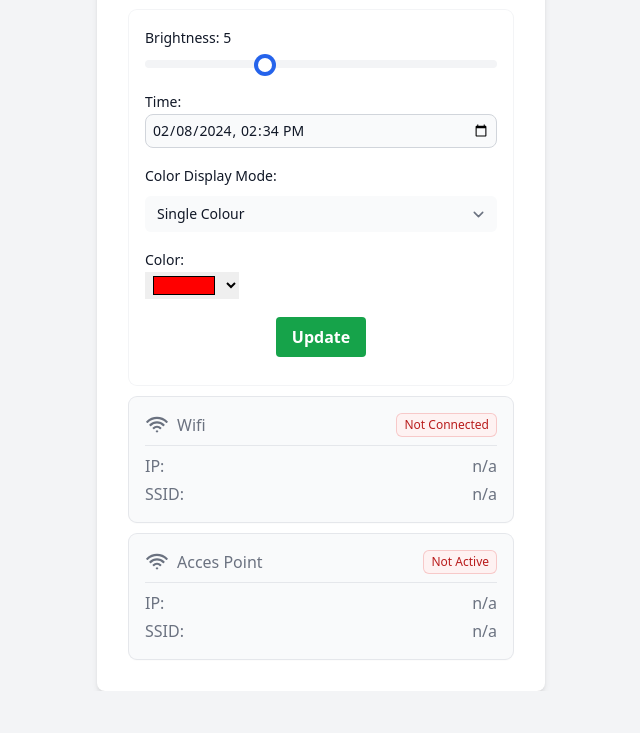
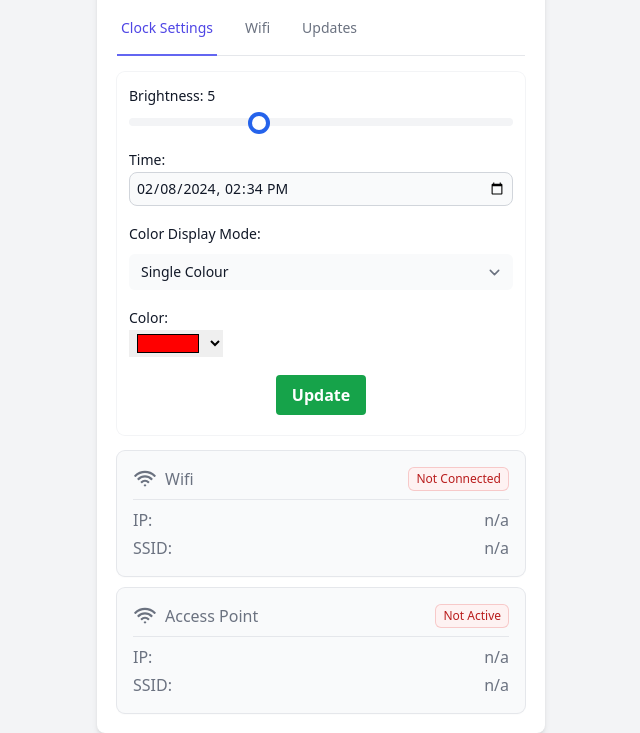
Before and after one commit to gurgleapps/Gurgle-Apps-Word-Clock, a plain HTML site: page src/www/time.html in a window 1280 px wide. Shown: the part 246-979 px from the top of the page, without its empty margins (319-959 px from the left). Before the commit the page ends 937 px from the top, so only its background shows below. Drawn offline with Linux system fonts and the light colour scheme; no server answers.

Commit message:
added tabs and collapse

```diff
--- /dev/null
+++ b/src/www/js/collapse.min.js
@@ -0,0 +1 @@
+(()=>{function g(n){n.directive("collapse",e),e.inline=(t,{modifiers:i})=>{i.includes("min")&&(t._x_doShow=()=>{},t._x_doHide=()=>{})};function e(t,{modifiers:i}){let r=l(i,"duration",250)/1e3,u=l(i,"min",0),h=!i.includes("min");t._x_isShown||(t.style.height=`${u}px`),!t._x_isShown&&h&&(t.hidden=!0),t._x_isShown||(t.style.overflow="hidden");let c=(d,s)=>{let o=n.setStyles(d,s);return s.height?()=>{}:o},f={transitionProperty:"height",transitionDuration:`${r}s`,transitionTimingFunction:"cubic-bezier(0.4, 0.0, 0.2, 1)"};t._x_transition={in(d=()=>{},s=()=>{}){h&&(t.hidden=!1),h&&(t.style.display=null);let o=t.getBoundingClientRect().height;t.style.height="auto";let a=t.getBoundingClientRect().height;o===a&&(o=u),n.transition(t,n.setStyles,{during:f,start:{height:o+"px"},end:{height:a+"px"}},()=>t._x_isShown=!0,()=>{t.getBoundingClientRect().height==a&&(t.style.overflow=null)})},out(d=()=>{},s=()=>{}){let o=t.getBoundingClientRect().height;n.transition(t,c,{during:f,start:{height:o+"px"},end:{height:u+"px"}},()=>t.style.overflow="hidden",()=>{t._x_isShown=!1,t.style.height==`${u}px`&&h&&(t.style.display="none",t.hidden=!0)})}}}}function l(n,e,t){if(n.indexOf(e)===-1)return t;let i=n[n.indexOf(e)+1];if(!i)return t;if(e==="duration"){let r=i.match(/([0-9]+)ms/);if(r)return r[1]}if(e==="min"){let r=i.match(/([0-9]+)px/);if(r)return r[1]}return i}document.addEventListener("alpine:init",()=>{window.Alpine.plugin(g)});})();
--- a/src/www/time.html
+++ b/src/www/time.html
@@ -9,9 +9,9 @@
 </head>
 
 <body class="bg-gray-100" x-data="clock()">
-  <div class="min-h-screen flex flex-col items-center justify-center mx-2">
+  <div class="min-h-screen flex flex-col items-center justify-center mx-2" x-data="{options:['Clock Settings','Wifi','Updates'],selected:'Clock Settings'}">
 
-    <div class="bg-white p-8 rounded-lg shadow-md w-full max-w-md">
+    <div class="bg-white p-5 rounded-lg shadow-md w-full max-w-md">
 
 
       <div class="flex justify-center mb-8">
@@ -67,8 +67,40 @@
         </div>
       </div>
 
-      <!-- controls -->
-      <div class=" rounded-lg ring-1 ring-gray-100 p-4 my-3">
+
+      <!-- tabs -->
+      <div class="my-4">
+        <div class="sm:hidden">
+          <label for="tabs" class="sr-only">Select a tab</label>
+          <!-- Use an "onChange" listener to redirect the user to the selected tab URL. -->
+          <select x-model="selected" id="tabs" name="tabs" class="block w-full rounded-md border-gray-300 py-2 pl-3 pr-10 text-base focus:border-indigo-500 focus:outline-none focus:ring-indigo-500 sm:text-sm">
+            <template x-for="option in options" :key="option">
+              <option x-text="option"></option>
+            </template>
+          </select>
+        </div>
+        <div class="hidden sm:block">
+          <div class="border-b border-gray-200">
+            <nav class="-mb-px flex space-x-8x" aria-label="Tabs">
+              <template x-for="(option, index ) in options" :key="index">
+                <a :class="{'border-indigo-500 text-indigo-600': selected == option, 'border-transparent text-gray-500 hover:border-gray-300 hover:text-gray-700': selected != option, 'ml-0' : index === 0, 'ml-6' : index > 0}" href="#" x-text="option" @click.prevent="selected = option" class="whitespace-nowrap border-b-2 py-4 px-1 text-sm font-medium"></a>
+              </template>
+           </nav>
+          </div>
+        </div>
+      </div>
+
+      <div x-show="selected=='Wifi'" x-collapse x-collapse.duration.1000ms class=" rounded-lg ring-1 ring-gray-100 p-3 my-4">
+        Wifi
+      </div>
+
+      <div x-show="selected=='Updates'" x-collapse x-collapse.duration.1000ms class=" rounded-lg ring-1 ring-gray-100 p-3 my-4">
+        Updates
+      </div>
+
+
+      <!-- clock settings -->
+      <div x-show="selected=='Clock Settings'" x-collapse x-collapse.duration.1000ms  class=" rounded-lg ring-1 ring-gray-100 p-3 my-4">
 
         <div class="mb-4">
           <label for="brightnessControl" class="block text-sm font-medium leading-6 text-gray-900">Brightness: <span
@@ -164,7 +196,7 @@
           <option>#ff6600</option>
         </datalist>
 
-        <div class="flex justify-center mb-3">
+        <div class="flex justify-center mb-2 mt-1">
           <button @click.prevent="update()"
             class="bg-green-600 text-white font-semibold py-2 px-4 rounded focus:outline-none hover:bg-green-700">Update</button>
         </div>
@@ -206,7 +238,7 @@
                 d="M1.371 8.143c5.858-5.857 15.356-5.857 21.213 0a.75.75 0 0 1 0 1.061l-.53.53a.75.75 0 0 1-1.06 0c-4.98-4.979-13.053-4.979-18.032 0a.75.75 0 0 1-1.06 0l-.53-.53a.75.75 0 0 1 0-1.06Zm3.182 3.182c4.1-4.1 10.749-4.1 14.85 0a.75.75 0 0 1 0 1.061l-.53.53a.75.75 0 0 1-1.062 0 8.25 8.25 0 0 0-11.667 0 .75.75 0 0 1-1.06 0l-.53-.53a.75.75 0 0 1 0-1.06Zm3.204 3.182a6 6 0 0 1 8.486 0 .75.75 0 0 1 0 1.061l-.53.53a.75.75 0 0 1-1.061 0 3.75 3.75 0 0 0-5.304 0 .75.75 0 0 1-1.06 0l-.53-.53a.75.75 0 0 1 0-1.06Zm3.182 3.182a1.5 1.5 0 0 1 2.122 0 .75.75 0 0 1 0 1.061l-.53.53a.75.75 0 0 1-1.061 0l-.53-.53a.75.75 0 0 1 0-1.06Z"
                 clip-rule="evenodd" />
             </svg>
-            <div>Acces Point</div>
+            <div>Access Point</div>
           </div>
           <div x-text="settings.ap_active ? 'Active' : 'Not Active'"
             :class="{'bg-green-50 text-green-700 ring-green-600/20': settings.wifi_connected, 'bg-red-50 text-red-700 ring-red-600/20': !settings.wifi_connected}"
@@ -239,7 +271,9 @@
     </div>
   </div>
 
+  <script src="/js/collapse.min.js" defer></script>
   <script src="/js/alpine.min.js" defer></script>
+
 
   <script defer>
 
```
Also changed, not shown: src/www/styles.css.
